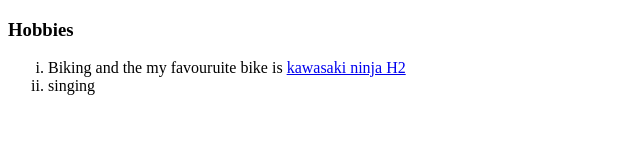
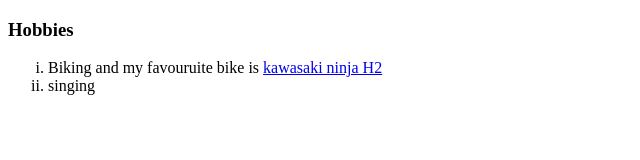
Before and after one commit to Anik392/cv, a plain HTML site: page hobbies.html in a window 1280 px wide. Shown: the full height of the page, 0-640 px from the left. Drawn offline with Linux system fonts and the light colour scheme.

Commit message:
Update hobbies.html

```diff
--- a/hobbies.html
+++ b/hobbies.html
@@ -9,7 +9,7 @@
     <h3>Hobbies</h3>
     <ol type="i">
       <li>
-        Biking and the my favouruite bike is
+        Biking and  my favouruite bike is
         <a href="https://en.wikipedia.org/wiki/Kawasaki_Ninja_H2"
           >kawasaki ninja H2</a
         >
```
